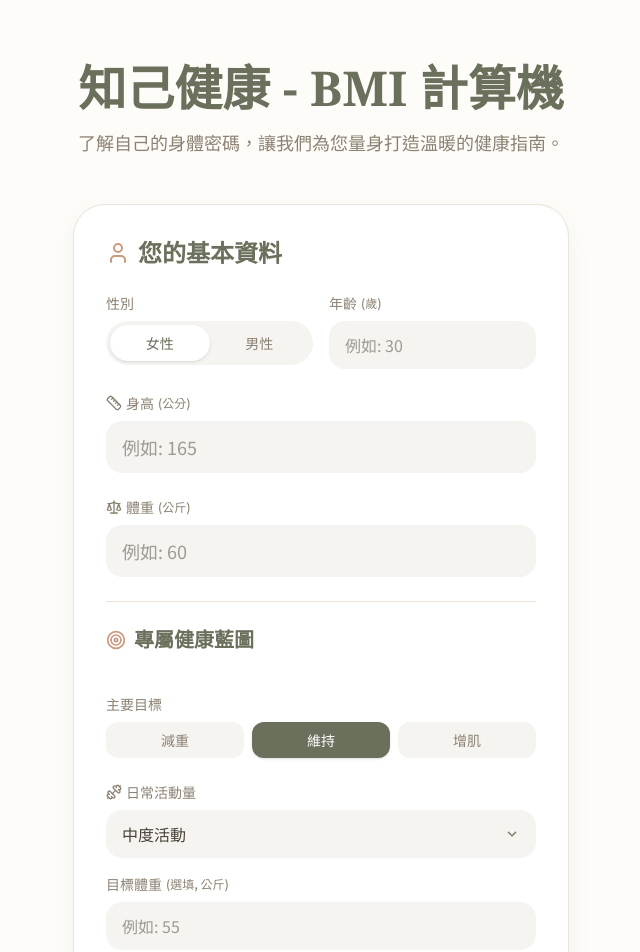
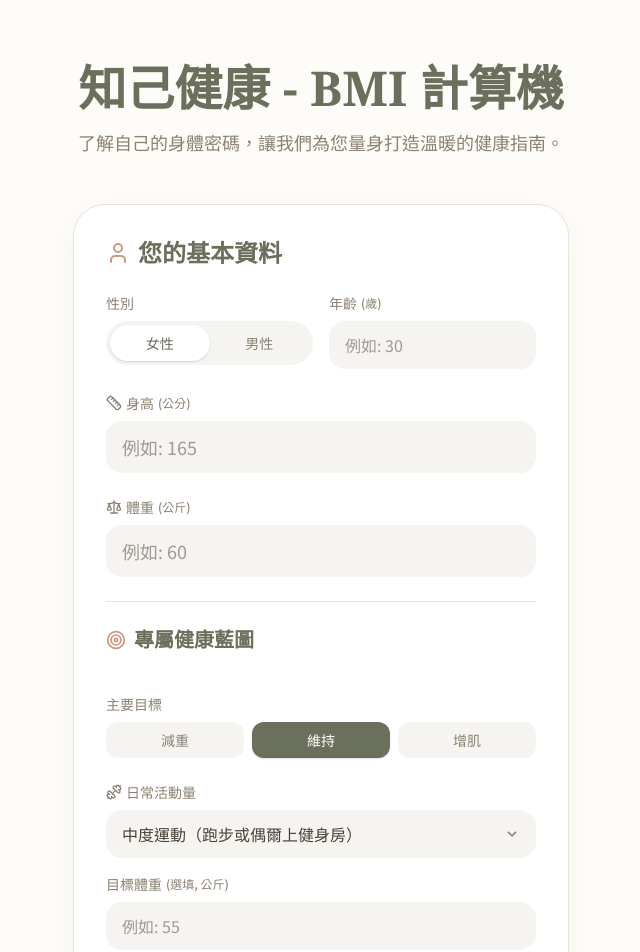
Before and after one commit to Guangpop/BmiCalculator, a React (Vite) app: page / in a window 1280 px wide. Shown: the top 952 px of the page, without its empty margins (319-959 px from the left). Built offline with nearby package versions, Linux system fonts and the light colour scheme.

Commit message:
fix: update fitness level option labels

```diff
--- a/src/App.tsx
+++ b/src/App.tsx
@@ -191,10 +191,10 @@ export default function App() {
                                 onChange={(e) => setFitnessLevel(e.target.value)}
                                 className="w-full bg-[#f5f4f0] border-transparent focus:bg-white focus:border-[var(--color-warm-accent)] focus:ring-2 focus:ring-[var(--color-warm-accent)]/20 rounded-2xl px-4 py-3 outline-none transition-all appearance-none"
                               >
-                                <option value="sedentary">幾乎不運動</option>
-                                <option value="light">輕度活動</option>
-                                <option value="moderate">中度活動</option>
-                                <option value="active">高度活動</option>
+                                <option value="sedentary">沒有時間運動</option>
+                                <option value="light">輕度運動（走路或散步）</option>
+                                <option value="moderate">中度運動（跑步或偶爾上健身房）</option>
+                                <option value="active">高度運動（定期安排運動計劃）</option>
                               </select>
                               <div className="pointer-events-none absolute inset-y-0 right-0 flex items-center px-4 text-[var(--color-warm-muted)]">
                                 <svg className="fill-current h-4 w-4" xmlns="http://www.w3.org/2000/svg" viewBox="0 0 20 20"><path d="M9.293 12.95l.707.707L15.657 8l-1.414-1.414L10 10.828 5.757 6.586 4.343 8z"/></svg>
```
